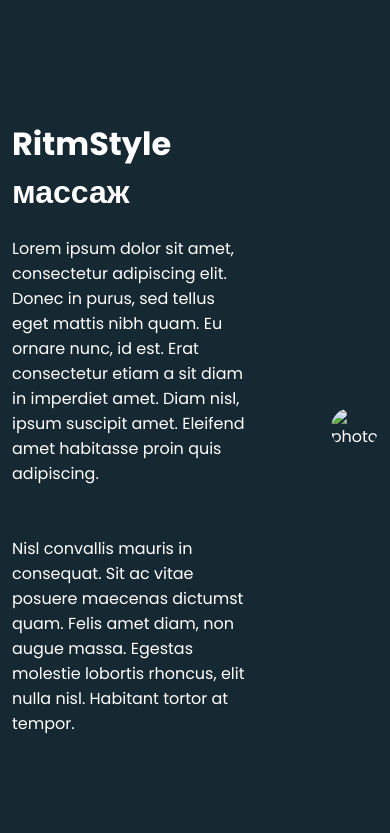
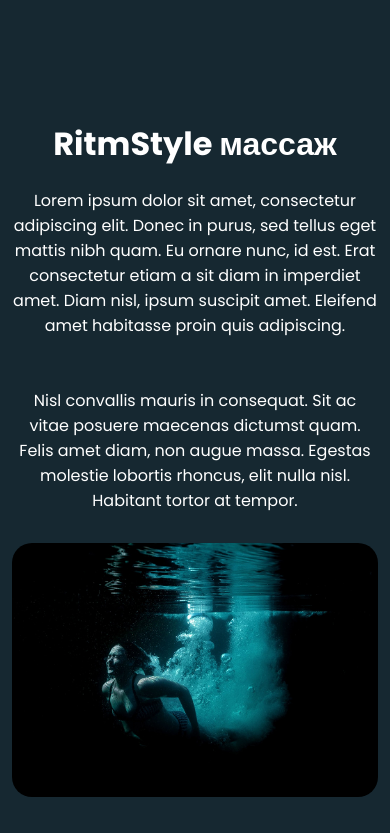
Before and after one commit to mirzayev-oktay/ritm-style, a plain HTML site: page index.html in a window 390 px wide. Shown: the part 2480-3313 px from the top of the page. Drawn offline with nearby package versions, Linux system fonts and the light colour scheme; files that its build step writes are made by us from their sources.

Commit message:
create mobile version of about section

```diff
--- a/scss/_about.scss
+++ b/scss/_about.scss
@@ -24,3 +24,23 @@
     border-radius: 20px;
   }
 }
+@media (max-width: 1100px) {
+  .about-card {
+    flex-direction: column;
+    align-items: center;
+    text-align: center;
+    &-content {
+      p {
+        max-width: 500px;
+      }
+    }
+  }
+}
+@media (max-width: 600px) {
+  .about-img {
+    width: 100% !important;
+  }
+  .about-card {
+    gap: 30px;
+  }
+}
```
Also changed, not shown: images/about.jpg (added).
